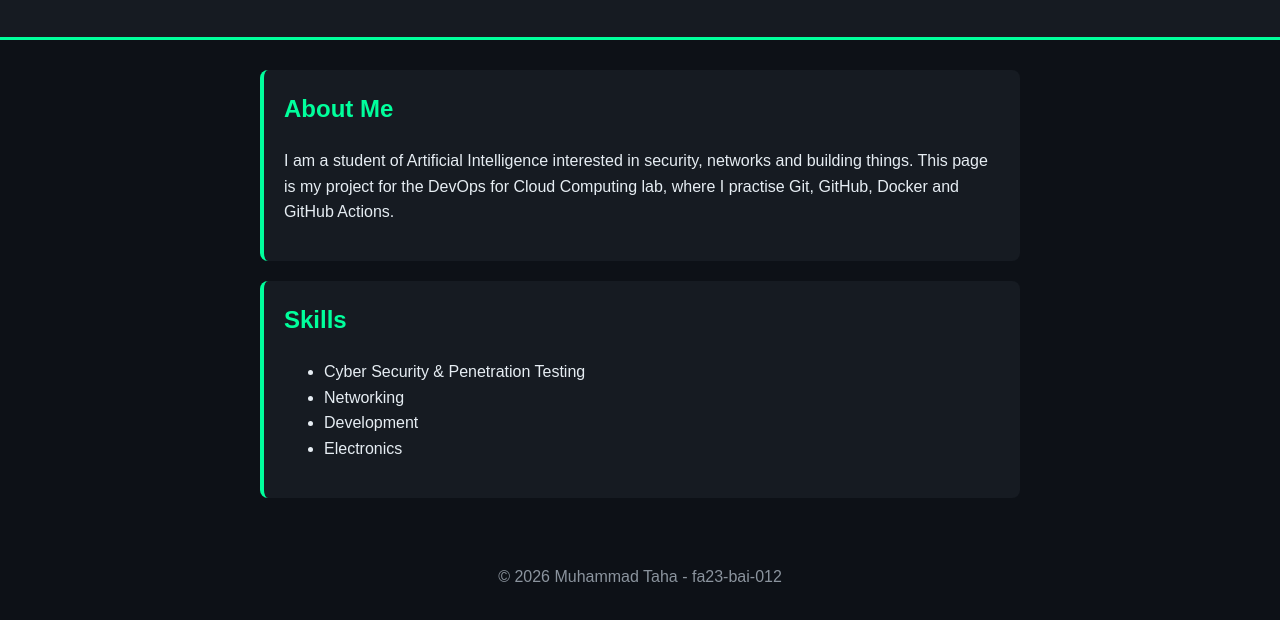
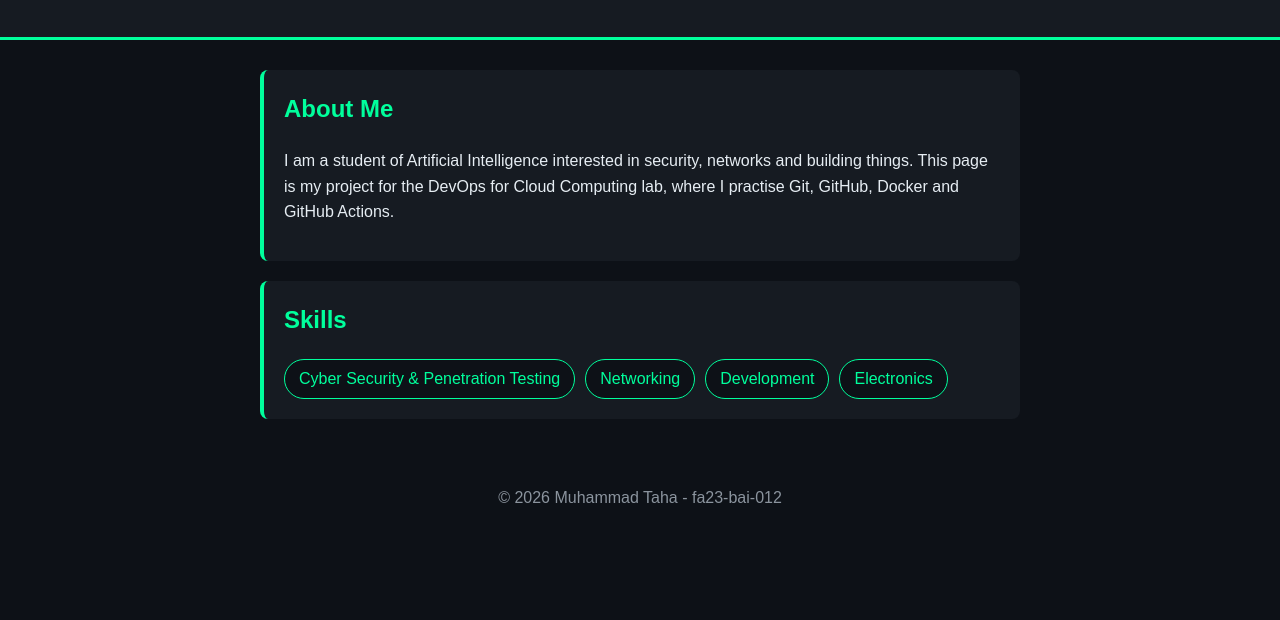
Before and after one commit to CybrS07/devops-a2-012, a plain HTML site: page index.html in a window 1280 px wide. Shown: the part 128-748 px from the top of the page. Drawn offline with Linux system fonts and the light colour scheme.

Commit message:
Style the Skills section as tags

```diff
--- a/style.css
+++ b/style.css
@@ -51,3 +51,19 @@ footer {
   padding: 20px;
   color: #8b949e;
 }
+.skills {
+  list-style: none;
+  padding: 0;
+  margin: 0;
+  display: flex;
+  flex-wrap: wrap;
+  gap: 10px;
+}
+
+.skills li {
+  background: #0d1117;
+  border: 1px solid #00ff9c;
+  color: #00ff9c;
+  padding: 6px 14px;
+  border-radius: 20px;
+}
```
